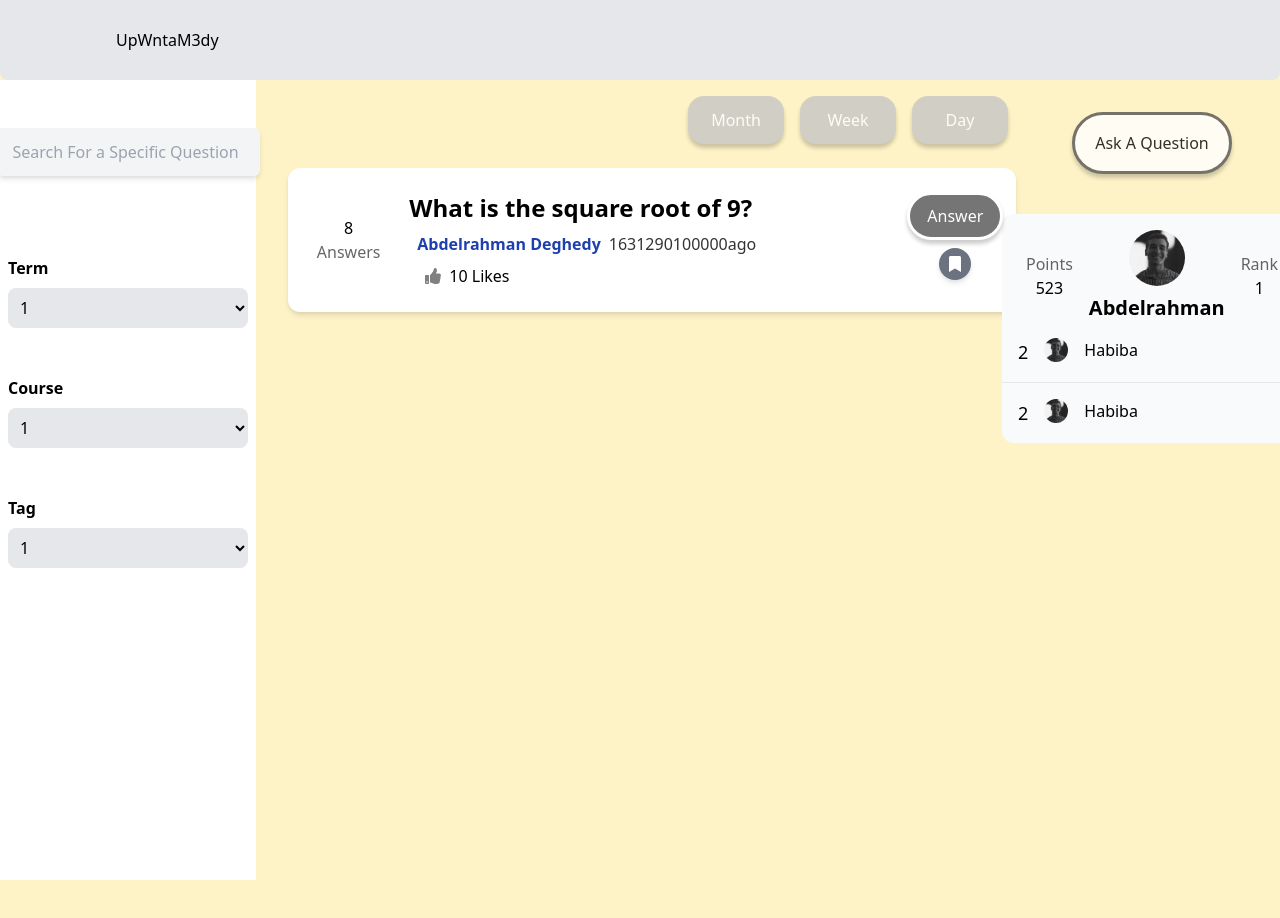
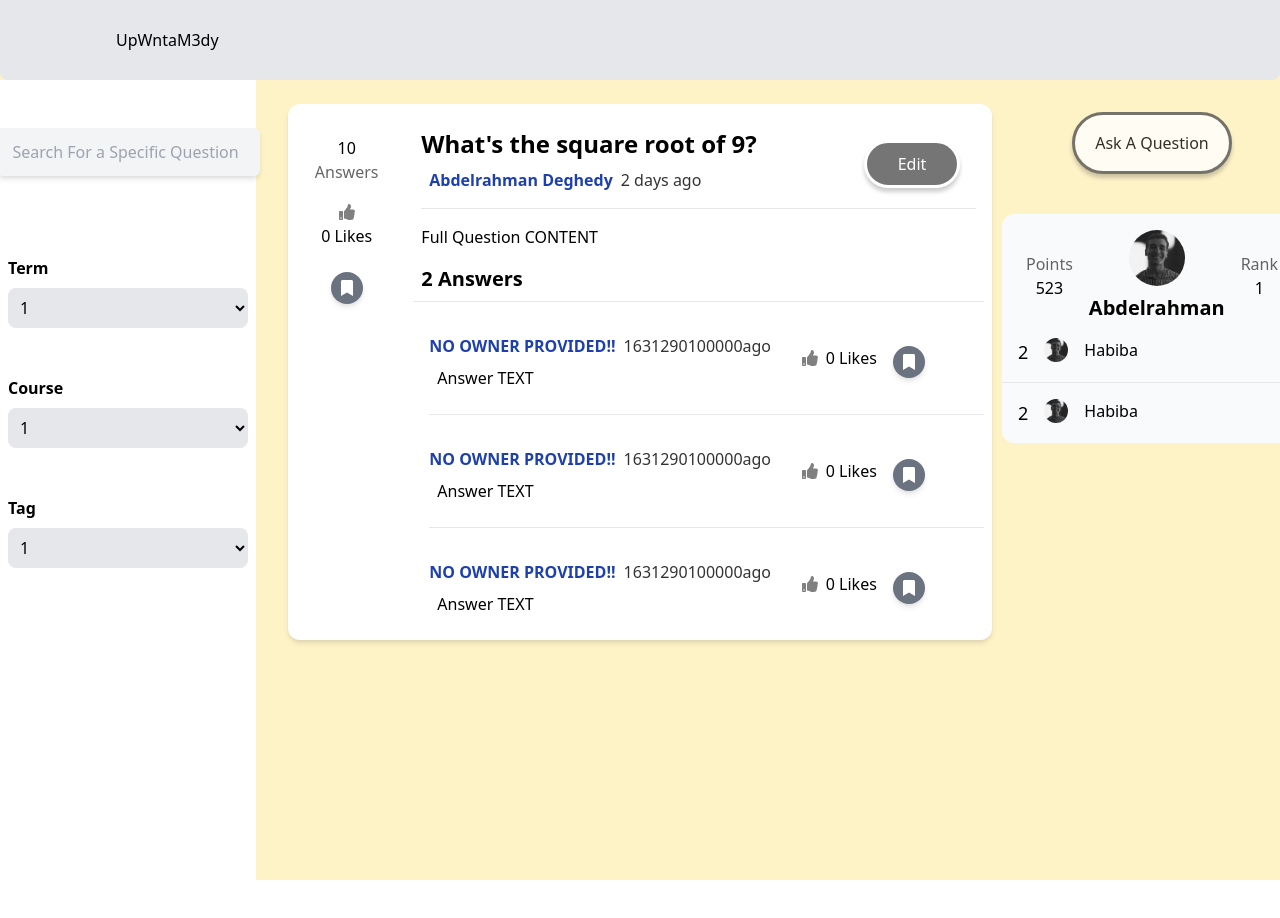
Before and after one commit to AbdelrahmanDeghedy/UpWntaM3dy, a Vue app in the folder upwntam3dy/: page / in a window 1280 px wide. Shown: the top 918 px of the page. After the commit the page ends 880 px from the top, so only its background shows below. Built offline with nearby package versions, Linux system fonts and the light colour scheme.

Commit message:
Added the Question View

```diff
--- a/upwntam3dy/src/App.vue
+++ b/upwntam3dy/src/App.vue
@@ -1,26 +1,89 @@
 <template>
   <div class="bg-yellow-100 min-h-screen">
     <the-navbar />
-    <!-- Page Content -->
-    <div class="flex mt-4">
-      <div class="w-1/5 h-screen bg-white p-4 -mt-4 mr-6">
-        <!-- Search Input -->
-        <div class="flex justify-center mt-8">
-          <input
-            type="text"
-            placeholder="Search For a Specific Question"
-            class="h-8 rounded-md shadow-md outline-none p-4 py-6 text-l bg-gray-100"
+    <question-layout>
+      <template #questionDetail>
+        <!--  -->
+        <div class="shadow-md bg-white flex rounded-xl overflow-hidden m-2">
+          <div class="py-6 w-1/6 flex flex-col">
+            <div class="flex flex-col items-center my-2">
+              <div>{{ answersNumber }} 10</div>
+              <div class="opacity-60">Answers</div>
+            </div>
+
+            <!-- Likes -->
+            <div class="flex flex-col items-center my-2">
+              <div class="cursor-pointer">
+                <font-awesome-icon
+                  icon="thumbs-up"
+                  :style="{ color: 'gray' }"
                 />
               </div>
+              <div>{{ likes }}0 Likes</div>
+            </div>
 
-        <!-- Selection Items -->
-        <div class="mt-14 flex flex-col items-center">
-          <the-selector defaultChoice="1" label="Term" :values="['1', '2']" />
-          <the-selector defaultChoice="1" label="Course" :values="['1', '2']" />
-          <the-selector defaultChoice="1" label="Tag" :values="['1', '2']" />
+            <!-- Bookmark -->
+            <div class="flex flex-col items-center my-2">
+              <div
+                class="mt-2 bg-gray-500 w-8 h-8 flex items-center justify-center rounded-full shadow-md cursor-pointer"
+              >
+                <font-awesome-icon
+                  icon="bookmark"
+                  :style="{ color: 'white' }"
+                />
               </div>
             </div>
-      <div class="w-3/5">
+          </div>
+
+          <div class="flex flex-col w-5/6">
+            <div class="flex justify-between">
+              <div class="py-6 w-4/6 ml-4">
+                <div class="text-2xl font-semibold cursor-pointer">
+                  What's the square root of 9?
+                  {{ text }}
+                </div>
+                <div class="flex ml-2 my-2">
+                  <div class="text-blue-800 font-bold">
+                    {{ owner }}Abdelrahman Deghedy
+                  </div>
+                  <div class="opacity-80 ml-2">{{ time }}2 days ago</div>
+                </div>
+              </div>
+
+              <div class="flex items-center mr-8">
+                <the-button content="Edit" type="secondary" size="small" />
+              </div>
+            </div>
+
+            <hr class="mx-4 -mt-4" />
+            <div class="mt-4">
+              <div class="ml-4 mb-4">
+                Full Question CONTENT
+              </div>
+
+              <div class="font-bold text-xl mb-2 ml-4">
+                2 Answers
+              </div>
+
+              <hr class="mx-2" />
+
+              <!-- Answers -->
+              <div class="ml-4">
+                <answer-card />
+                <hr class="mx-2" />
+
+                <answer-card />
+                <hr class="mx-2" />
+
+                <answer-card />
+              </div>
+            </div>
+          </div>
+        </div>
+        <!--  -->
+      </template>
+      <template #questions>
+        <div>
           <!-- Filter By Date Buttons -->
           <div class="flex justify-end">
             <the-button
@@ -29,8 +92,18 @@
               type="ternary"
               size="small"
             />
-          <the-button class="mr-4" content="Week" type="ternary" size="small" />
-          <the-button class="mr-4" content="Day" type="ternary" size="small" />
+            <the-button
+              class="mr-4"
+              content="Week"
+              type="ternary"
+              size="small"
+            />
+            <the-button
+              class="mr-4"
+              content="Day"
+              type="ternary"
+              size="small"
+            />
           </div>
           <!-- Question cards -->
           <div class="flex flex-col mt-4 h-screen">
@@ -43,11 +116,8 @@
             />
           </div>
         </div>
-      <div class="w-1/5 flex flex-col items-center mt-4">
-        <the-button content="Ask A Question" type="primary" size="large" />
-        <leaderboard-card />
-      </div>
-    </div>
+      </template>
+    </question-layout>
   </div>
 </template>
 
@@ -57,16 +127,20 @@ import TheNavbar from "./components/TheNavbar.vue";
 import TheButton from "./components/TheButton.vue";
 import QuestionCard from "./components/QuestionCard.vue";
 
-import LeaderboardCard from "./components/LeaderboardCard.vue";
-import TheSelector from "./components/TheSelector.vue";
+// import LeaderboardCard from "./components/LeaderboardCard.vue";
+// import TheSelector from "./components/TheSelector.vue";
+import QuestionLayout from "./layouts/QuestionLayout.vue";
+import AnswerCard from "@/components/AnswerCard";
 
 export default {
   components: {
     TheNavbar,
     TheButton,
     QuestionCard,
-    LeaderboardCard,
-    TheSelector,
+    // LeaderboardCard,
+    // TheSelector,
+    QuestionLayout,
+    AnswerCard,
   },
   data() {
     return {};
--- /dev/null
+++ b/upwntam3dy/src/components/AnswerCard.vue
@@ -0,0 +1,68 @@
+<template>
+  <div class="bg-white flex rounded-xl overflow-hidden">
+    <div class="py-6 w-4/6">
+      <div class="flex ml-2 my-2">
+        <div class="text-blue-800 font-bold">{{ owner }}</div>
+        <div class="opacity-80 ml-2">{{ time }}ago</div>
+      </div>
+      <div class="ml-4">Answer TEXT</div>
+    </div>
+    <div class="py-6 flex items-center">
+      <div class="flex">
+        <div class="cursor-pointer">
+          <font-awesome-icon icon="thumbs-up" :style="{ color: 'gray' }" />
+        </div>
+        <div class="flex items-center justify-center ml-2">
+          {{ likes }} Likes
+        </div>
+      </div>
+      <div
+        class="ml-4 mt-2 bg-gray-500 w-8 h-8 flex  items-center justify-center rounded-full shadow-md cursor-pointer"
+      >
+        <font-awesome-icon icon="bookmark" :style="{ color: 'white' }" />
+      </div>
+    </div>
+  </div>
+</template>
+
+<script>
+// import TheButton from "./TheButton.vue";
+
+export default {
+  props: {
+    answersNumber: {
+      type: Number,
+      required: true,
+      default: 0,
+    },
+    text: {
+      type: String,
+      required: true,
+      default: "NO QUESTION PROVIDED!!",
+    },
+    owner: {
+      type: String,
+      required: true,
+      default: "NO OWNER PROVIDED!!",
+    },
+    time: {
+      type: Date,
+      required: true,
+      default: Date.now(),
+    },
+    likes: {
+      type: Number,
+      required: true,
+      default: 0,
+    },
+  },
+  components: {
+    // TheButton,
+  },
+  data() {
+    return {
+      //
+    };
+  },
+};
+</script>
--- a/upwntam3dy/src/components/TheSelector.vue
+++ b/upwntam3dy/src/components/TheSelector.vue
@@ -5,7 +5,7 @@
       v-model="defaultVal"
       :name="label"
       :id="label"
-      class="w-60 rounded-lg p-2 outline-none bg-gray-200"
+      class="cursor-pointer w-60 rounded-lg p-2 outline-none bg-gray-200"
     >
       <option :key="value" v-for="value in values" :value="value">{{
         value
--- /dev/null
+++ b/upwntam3dy/src/layouts/QuestionLayout.vue
@@ -0,0 +1,59 @@
+<template>
+  <div>
+    <!-- Page Content -->
+    <div class="flex mt-4">
+      <div class="w-1/5 h-screen bg-white p-4 -mt-4 mr-6">
+        <!-- Search Input -->
+        <div class="flex justify-center mt-8">
+          <input
+            type="text"
+            placeholder="Search For a Specific Question"
+            class="h-8 rounded-md shadow-md outline-none p-4 py-6 text-l bg-gray-100"
+          />
+        </div>
+
+        <!-- Selection Items -->
+        <div class="mt-14 flex flex-col items-center">
+          <the-selector defaultChoice="1" label="Term" :values="['1', '2']" />
+          <the-selector defaultChoice="1" label="Course" :values="['1', '2']" />
+          <the-selector defaultChoice="1" label="Tag" :values="['1', '2']" />
+        </div>
+      </div>
+
+      <div class="w-3/5">
+        <!-- Add v-if using vue router-->
+        <!-- <slot name="questions"></slot> -->
+        <slot name="questionDetail"></slot>
+      </div>
+
+      <div class="w-1/5 ml-6 flex flex-col items-center mt-4">
+        <the-button content="Ask A Question" type="primary" size="large" />
+        <leaderboard-card />
+      </div>
+    </div>
+  </div>
+</template>
+
+<script>
+// import TheNavbar from "@/components/TheNavbar.vue";
+import TheButton from "@/components/TheButton.vue";
+// import QuestionCard from "@/components/QuestionCard.vue";
+
+import LeaderboardCard from "@/components/LeaderboardCard.vue";
+import TheSelector from "@/components/TheSelector.vue";
+
+export default {
+  components: {
+    // TheNavbar,
+    TheButton,
+    // QuestionCard,
+    LeaderboardCard,
+    TheSelector,
+  },
+  data() {
+    return {};
+  },
+};
+</script>
+
+<style></style>
```
Lines whose indentation alone changed are shown as unchanged.
